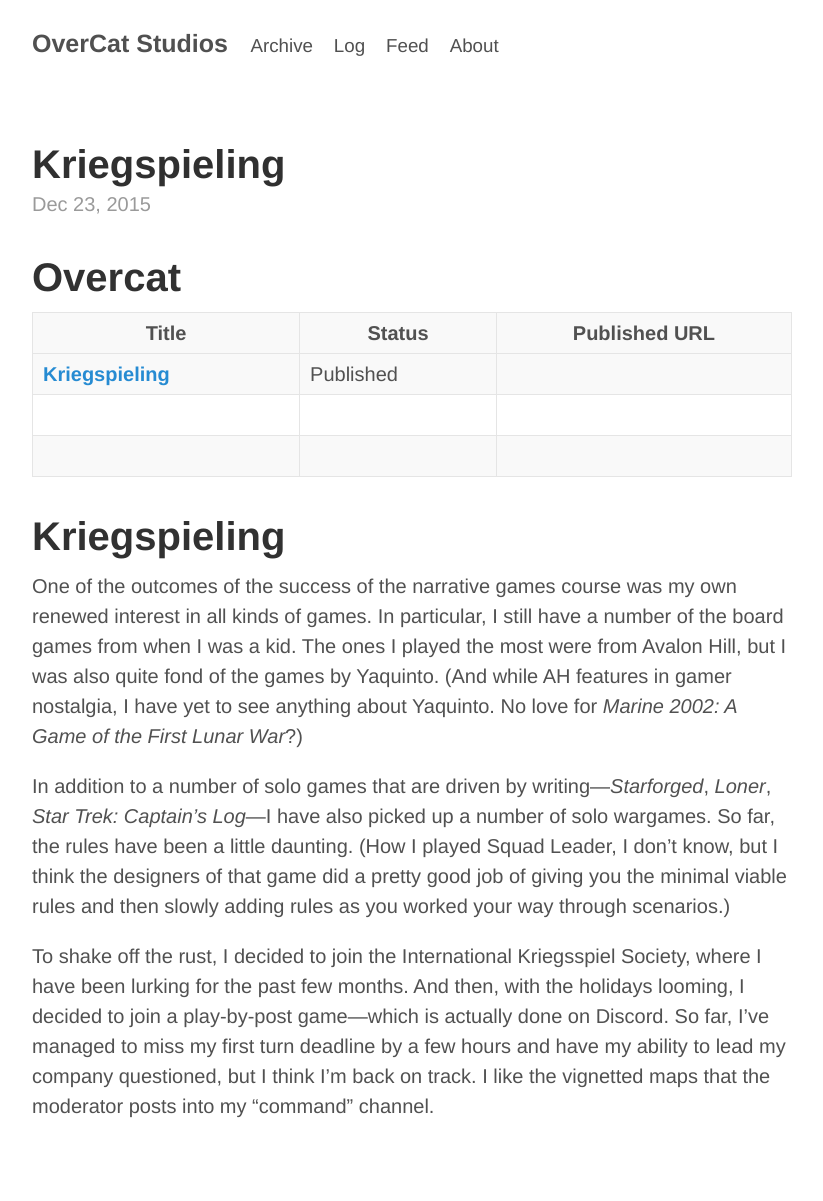
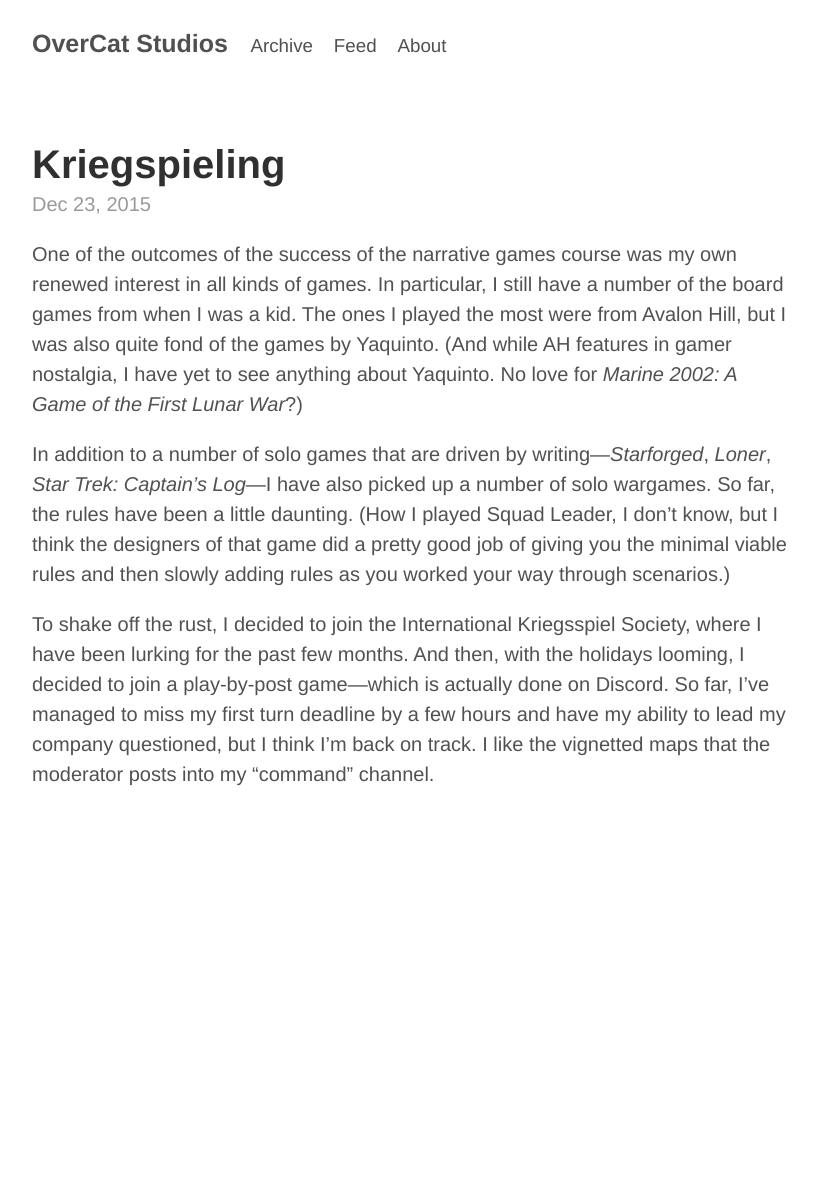
Before and after one commit to johnlaudun/overcat, a Jekyll site: the page built from _posts/2015-12-23-kriegspieling.md, in a window 1280 px wide. Shown: the whole page, without its empty margins (228-1051 px from the left). Built offline with Jekyll 4.4.1, drawn with Linux system fonts in a browser that asks for light colours; our own code applies the rules of GitHub Pages for plain Markdown files; after the commit the page ends 900 px from its top, so only the background shows below that.

Commit message:
Trying to fix post layout.

```diff
--- a/_layouts/default.html
+++ b/_layouts/default.html
@@ -18,9 +18,9 @@
      <small>
         &nbsp;&nbsp;&nbsp;<a href="{{ site.path }}/archive.html">Archive</a>
      </small>
-     <small>
+     <!-- <small>
        &nbsp;&nbsp;&nbsp;<a href="{{ site.path }}/log.html">Log</a>
-     </small>
+     </small> -->
      <small>
        &nbsp;&nbsp;&nbsp;<a href="{{ site.path }}/feed.xml">Feed</a>
      </small>
--- a/_posts/2015-12-23-kriegspieling.md
+++ b/_posts/2015-12-23-kriegspieling.md
@@ -1,12 +1,7 @@
-# Overcat
-
-| Title                               | Status    | Published URL |
-| ----------------------------------- | --------- | ------------- |
-| **[Kriegspieling](#kriegspieling)** | Published |               |
-|                                     |           |               |
-|                                     |           |               |
-
-# Kriegspieling
+---
+layout: post
+title: "Kriegspieling"
+---
 
 One of the outcomes of the success of the narrative games course was my own renewed interest in all kinds of games. In particular, I still have a number of the board games from when I was a kid. The ones I played the most were from Avalon Hill, but I was also quite fond of the games by Yaquinto. (And while AH features in gamer nostalgia, I have yet to see anything about Yaquinto. No love for *Marine 2002: A Game of the First Lunar War*?)
 
```
Also changed, not shown: _posts/2026-01-08-probabilities.md (+4 -1 lines), _posts/2026-07-05-beyond-combat.md (+5 -1 lines), index-static.md (renamed from index.md), index.html (renamed from index-old.html).
